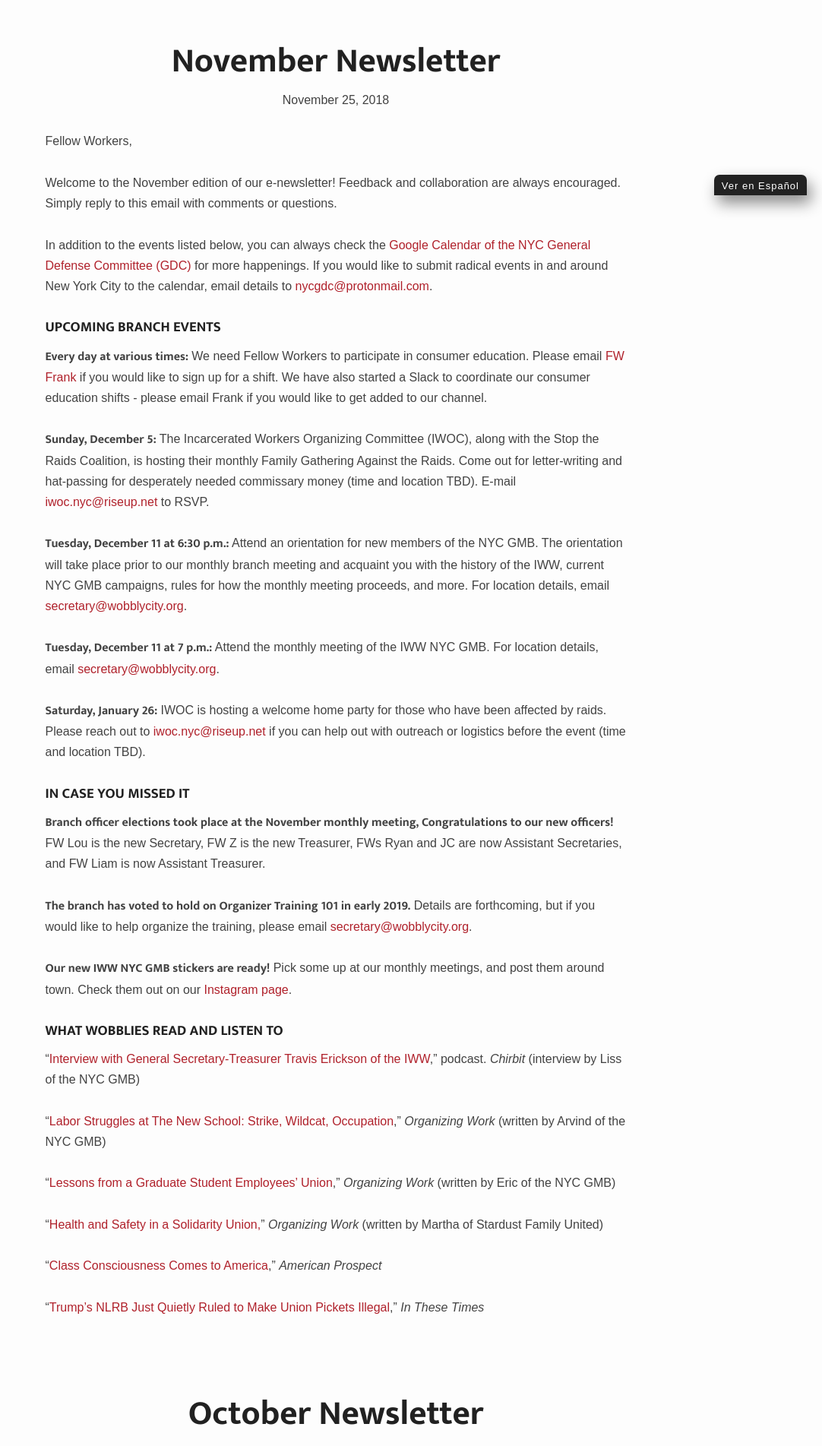
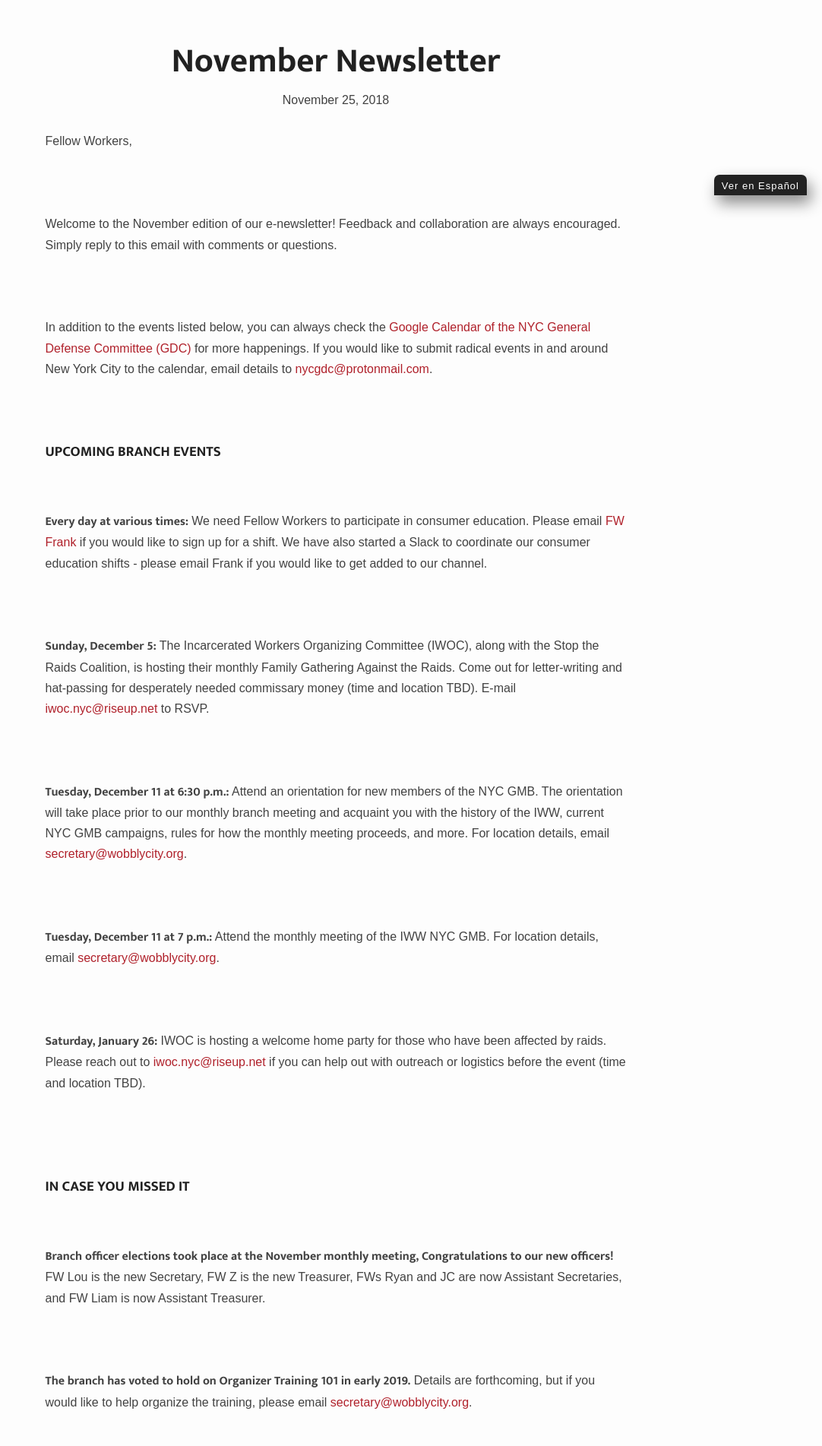
Before and after one commit to vancouveriww/vancouveriww.github.io, a Jekyll site: the page built from news/index.html, in a window 1280 px wide. Shown: the part 643-2546 px from the top of the page at 76% size, without its empty margins (198-1280 px from the left). Built offline with Jekyll 4.4.1, drawn with Linux system fonts in a browser that asks for light colours; some web fonts are replaced; the list of posts is cut into pages by our own code.

Commit message:
Update index.html

```diff
--- a/news/index.html
+++ b/news/index.html
@@ -10,7 +10,7 @@ title: News
 		<p class="meta">{{ post.date | date: "%B %-d, %Y" }}</p>
   </span><br>
 		<div class="entry">
-			{{ post.content }}
+			{{ post.content | newline_to_br }}
 		</div>
 	</div>
   {% endif %}
```
